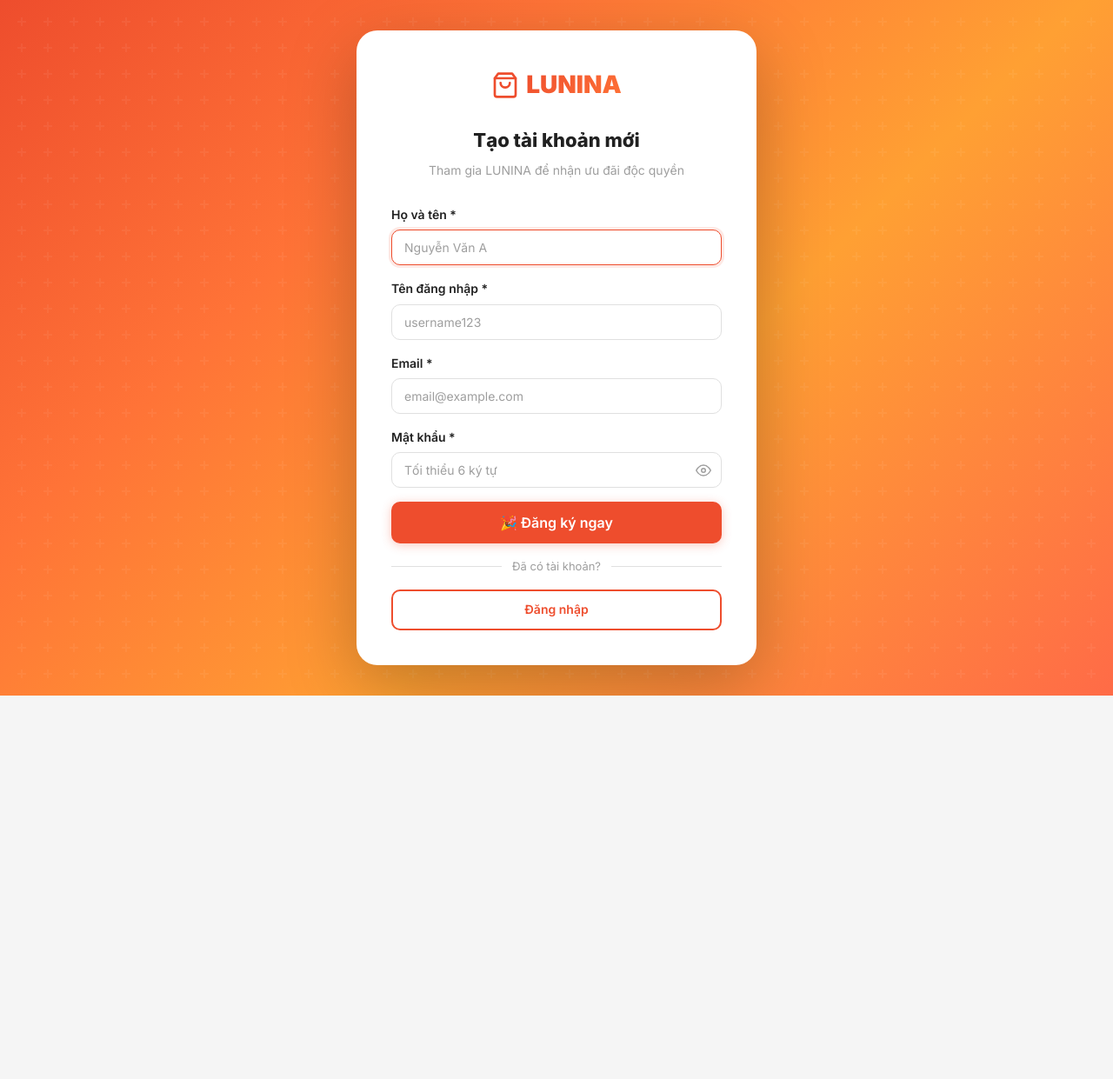
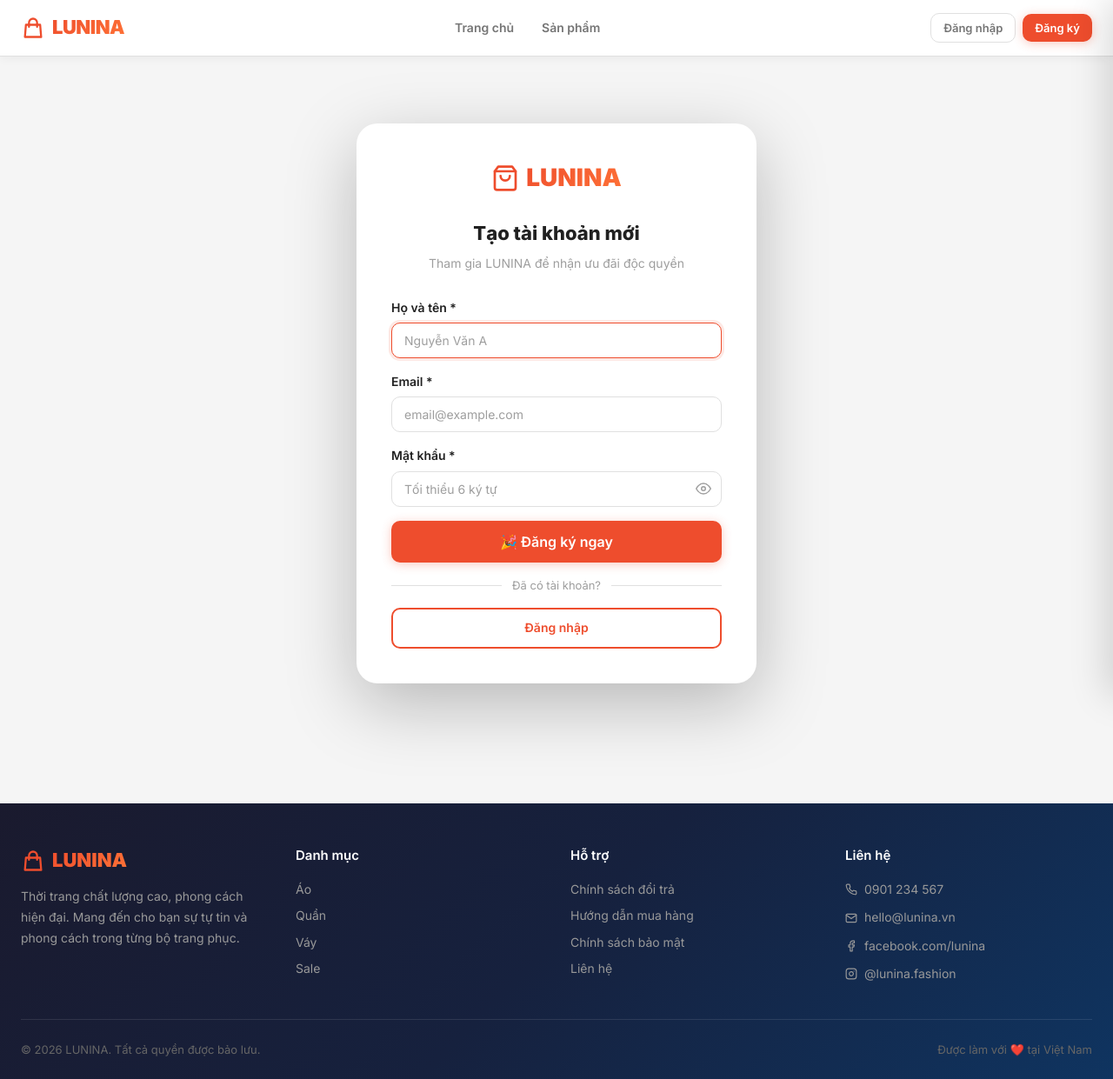
Before and after one commit to quangminh2004/ShopQuanAo, a React (Vite) app: page /register in a window 1280 px wide. Shown: the whole page at 87% size. Before the commit the page ends 800 px from the top, so only its background shows below. Built offline with nearby package versions, Linux system fonts and the light colour scheme; no server answers.

Commit message:
fix login vs register

```diff
--- a/src/contexts/AuthContext.jsx
+++ b/src/contexts/AuthContext.jsx
@@ -45,7 +45,7 @@ export const AuthProvider = ({ children }) => {
   };
 
   // Đăng ký API
-  const register = async ({ username, password, fullName, email }) => {
+  const register = async ({ password, fullName, email }) => {
     try {
       // Schema hiện tại: fullName, email, address + password ở query param
       const payload = {
--- a/src/pages/auth/Login.jsx
+++ b/src/pages/auth/Login.jsx
@@ -3,6 +3,8 @@ import { Link, useNavigate } from 'react-router-dom';
 import { FiEye, FiEyeOff, FiShoppingBag } from 'react-icons/fi';
 import { useAuth } from '../../contexts/AuthContext';
 import { toast } from 'react-toastify';
+import Header from '../../components/layout/Header';
+import Footer from '../../components/layout/Footer';
 import './Auth.css';
 
 const Login = () => {
@@ -28,13 +30,15 @@ const Login = () => {
       } else {
         toast.error(result.message);
       }
-    } catch (err) {
+    } catch {
       setLoading(false);
       toast.error('Có lỗi xảy ra khi đăng nhập.');
     }
   };
 
   return (
+    <div className="page-wrapper">
+      <Header />
       <div className="auth-page">
         <div className="auth-bg" />
         <div className="auth-container">
@@ -106,6 +110,8 @@ const Login = () => {
           </div>
         </div>
       </div>
+      <Footer />
+    </div>
   );
 };
 
--- a/src/pages/auth/Register.jsx
+++ b/src/pages/auth/Register.jsx
@@ -3,6 +3,8 @@ import { Link, useNavigate } from 'react-router-dom';
 import { FiEye, FiEyeOff, FiShoppingBag } from 'react-icons/fi';
 import { useAuth } from '../../contexts/AuthContext';
 import { toast } from 'react-toastify';
+import Header from '../../components/layout/Header';
+import Footer from '../../components/layout/Footer';
 import './Auth.css';
 
 const Register = () => {
@@ -10,13 +12,13 @@ const Register = () => {
   const { register } = useAuth();
   const [showPass, setShowPass] = useState(false);
   const [loading, setLoading] = useState(false);
-  const [form, setForm] = useState({ username: '', password: '', fullName: '', email: '' });
+  const [form, setForm] = useState({ password: '', fullName: '', email: '' });
 
   const set = (field) => (e) => setForm({ ...form, [field]: e.target.value });
 
   const handleSubmit = async (e) => {
     e.preventDefault();
-    if (!form.username || !form.password || !form.fullName || !form.email) {
+    if (!form.password || !form.fullName || !form.email) {
       toast.error('Vui lòng điền đầy đủ các trường bắt buộc!');
       return;
     }
@@ -39,13 +41,15 @@ const Register = () => {
       } else {
         toast.error(result.message);
       }
-    } catch(err) {
+    } catch {
       setLoading(false);
       toast.error('Có lỗi xảy ra khi đăng ký!');
     }
   };
 
   return (
+    <div className="page-wrapper">
+      <Header />
       <div className="auth-page">
         <div className="auth-bg" />
         <div className="auth-container">
@@ -61,10 +65,6 @@ const Register = () => {
               <div className="form-group">
                 <label className="form-label">Họ và tên *</label>
                 <input className="form-input" type="text" placeholder="Nguyễn Văn A" value={form.fullName} onChange={set('fullName')} autoFocus />
-            </div>
-            <div className="form-group">
-              <label className="form-label">Tên đăng nhập *</label>
-              <input className="form-input" type="text" placeholder="username123" value={form.username} onChange={set('username')} />
               </div>
               <div className="form-group">
                 <label className="form-label">Email *</label>
@@ -99,6 +99,8 @@ const Register = () => {
           </div>
         </div>
       </div>
+      <Footer />
+    </div>
   );
 };
 
```
Lines whose indentation alone changed are shown as unchanged.
